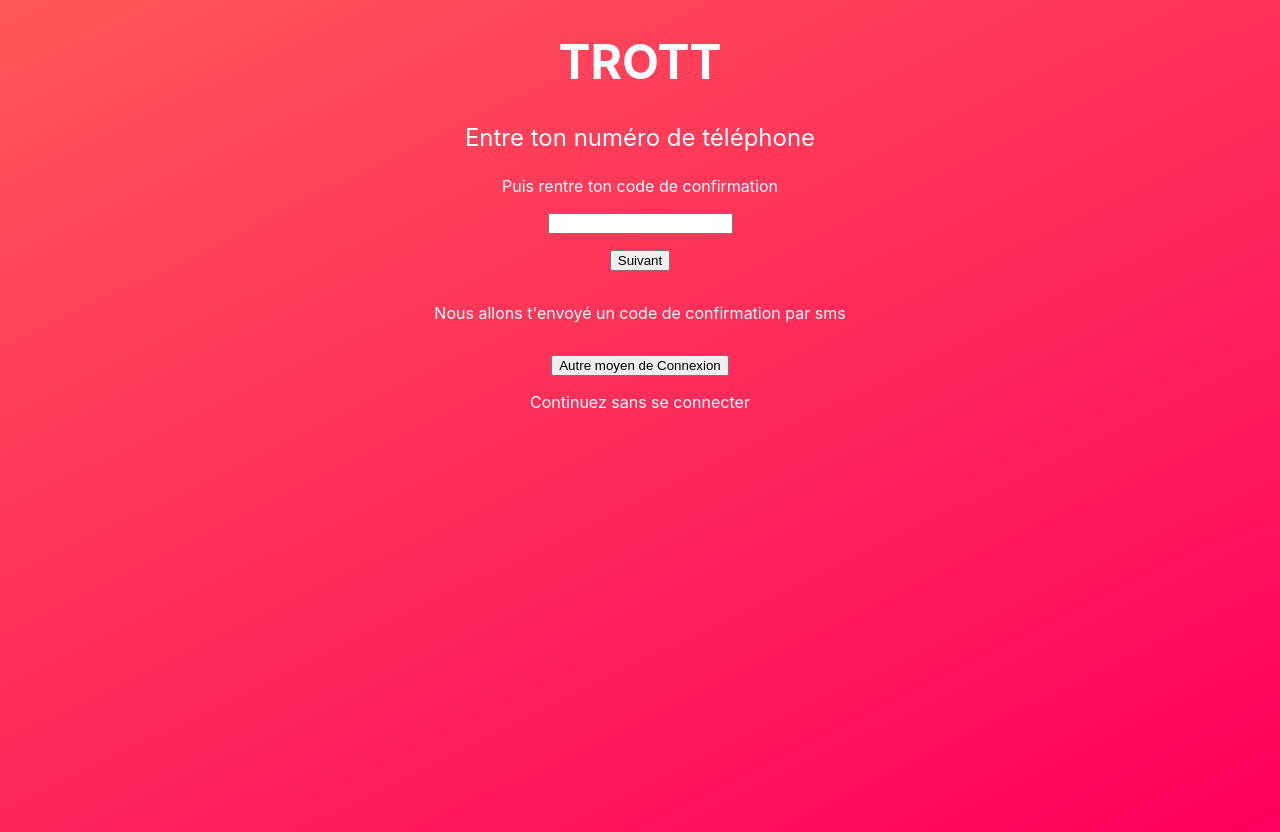
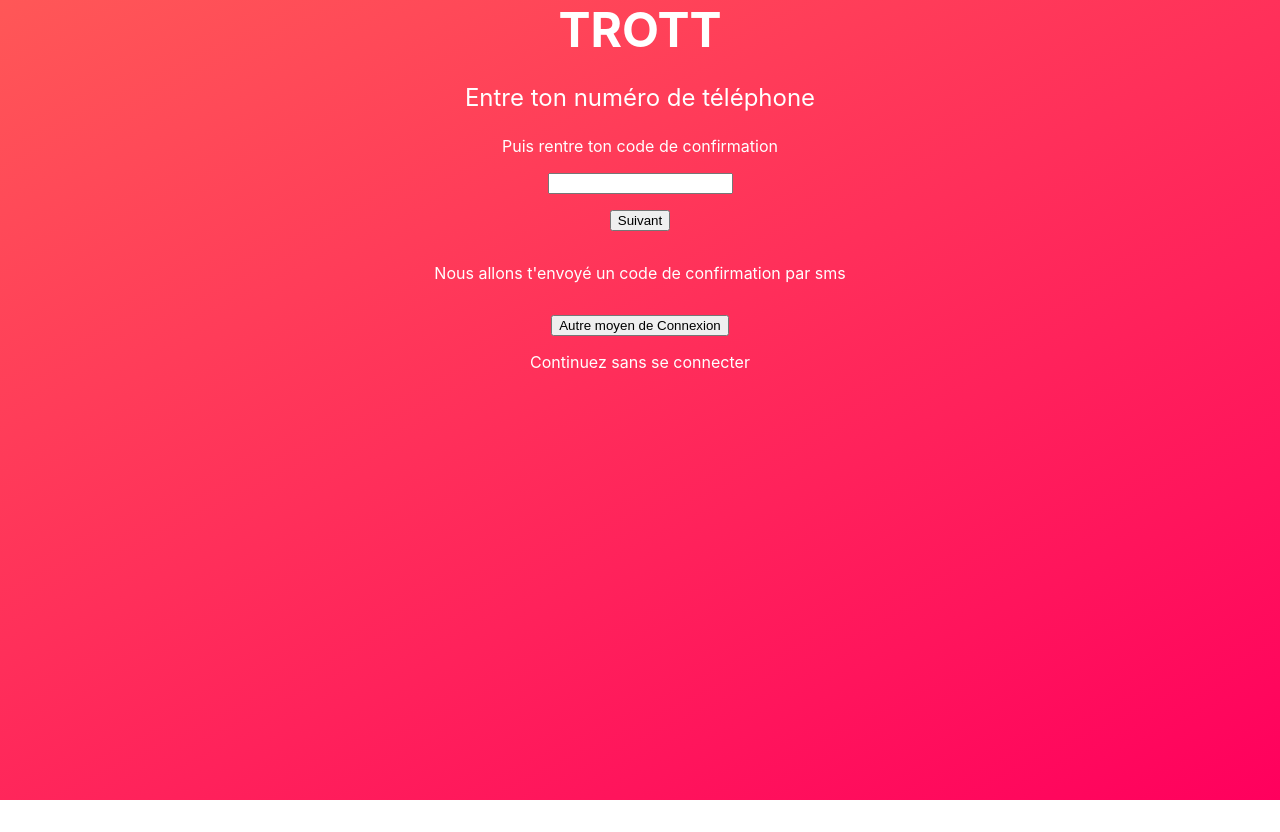
Before and after one commit to WildCodeSchool/reims-js-202003-pjt-trott-client, a React (Create React App) app: page /form in a window 1280 px wide. After the commit the page ends 800 px from the top, so only its background shows below. Built offline with nearby package versions, Linux system fonts and the light colour scheme.

Commit message:
fix(form): background

```diff
--- a/src/components/Form/Form.css
+++ b/src/components/Form/Form.css
@@ -1,9 +1,10 @@
-body {
+.Background_Form {
   height: 100vh;
   background: linear-gradient(154deg, #ff5757 0%, hsl(338, 100%, 50%) 100%);
 }
 
 .Trott_Logo {
+  margin: 0;
   color: white;
   font-size: 3rem;
 }
--- a/src/components/Form/Form.jsx
+++ b/src/components/Form/Form.jsx
@@ -4,7 +4,7 @@ import './Form.css';
 
 const Form = () => {
   return (
-    <div>
+    <div className='Background_Form'>
       <h1 className='Trott_Logo'>TROTT</h1>
       <p className='Enter_Number'>Entre ton numéro de téléphone</p>
       <p>Puis rentre ton code de confirmation</p>
```
